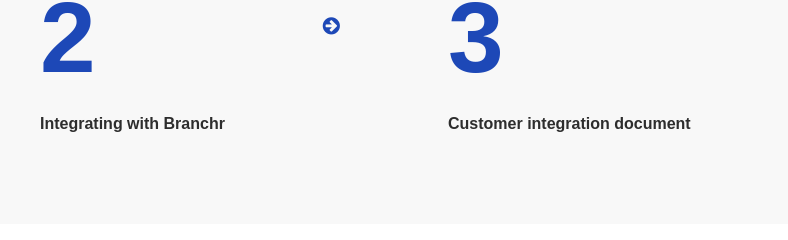
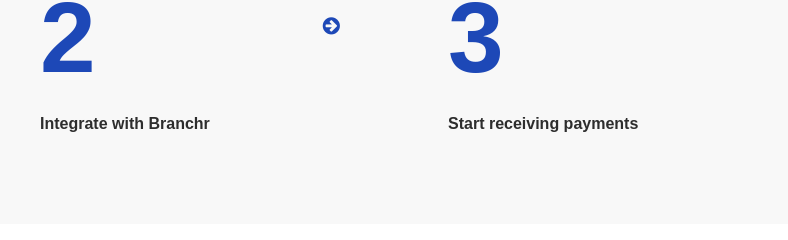
Before and after one commit to JamesChima/Branchr, a plain HTML site: page index.html in a window 1280 px wide. Shown: the part 2461-2701 px from the top of the page, 450-1238 px from the left. Drawn offline with nearby package versions, Linux system fonts and the light colour scheme.

```diff
--- a/index.html
+++ b/index.html
@@ -24,8 +24,6 @@
                         <a class="nav-link pe-5" href="#whyBranchr">Why Branchr?</a>
                     </li>
                     <li class="nav-item"><a class="nav-link pe-5" href="#getStarted">Get started</a>
-                    </li>
-                    <li class="nav-item"><a class="nav-link" href="#">About us</a>
                     </li>
                 </ul>
             </div>
@@ -131,13 +129,13 @@
                     <div class="num">
                         <span>2</span> <i class="fa fa-arrow-circle-right"></i>
                     </div>
-                    <p>Integrating with Branchr</p>
+                    <p>Integrate with Branchr</p>
                 </div>
                 <div class="col-md col-sm getstarted-footer margin">
                     <div class="num">
                         <span>3</span>
                     </div>
-                    <p>Customer integration document</p>
+                    <p>Start receiving payments</p>
                 </div>
             </div>
 
```
